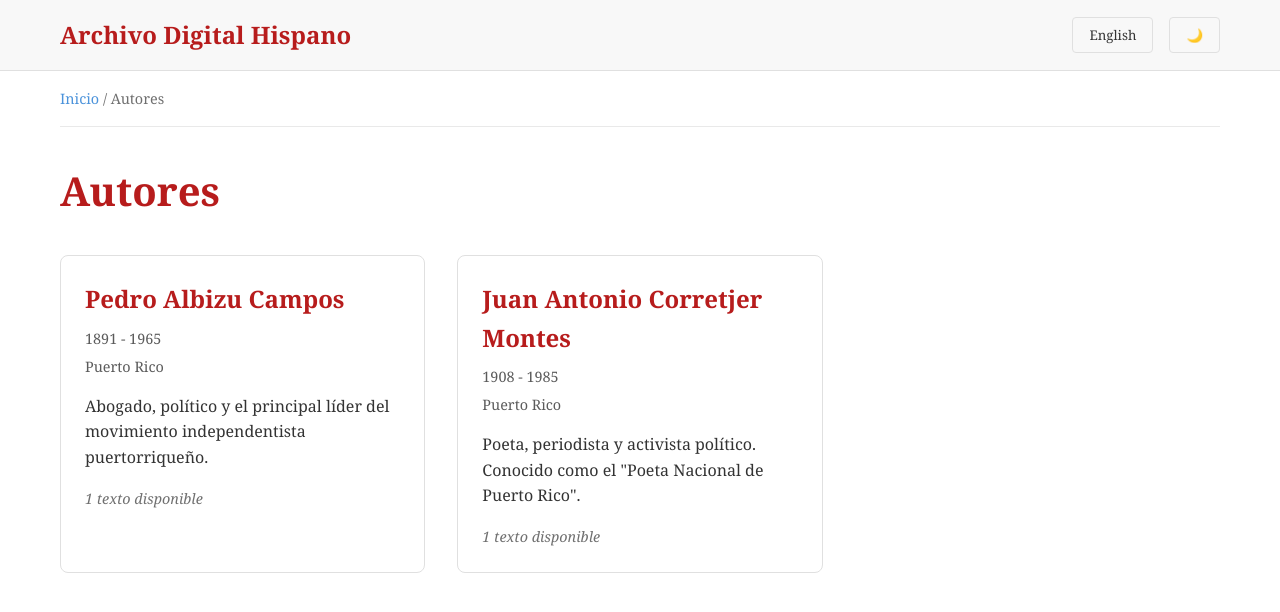
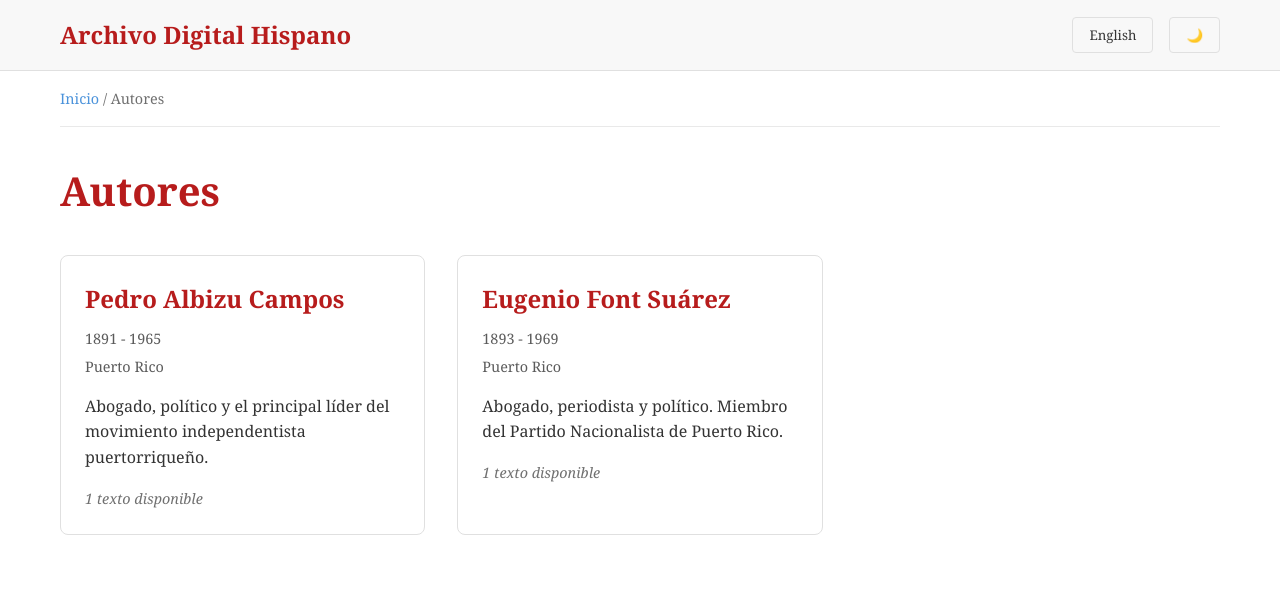
Before and after one commit to archivohispano/archivo, a Jekyll site: the page built from es/autores/index.html, in a window 1280 px wide. Shown: the top 612 px of the page. Built offline with Jekyll 4.4.1, drawn with Linux system fonts in a browser that asks for light colours.

Commit message:
Update index.html

```diff
--- a/es/autores/index.html
+++ b/es/autores/index.html
@@ -37,11 +37,12 @@
                 <p class="text-count">1 texto disponible</p>
             </article>
             <article class="author-card">
-                <h2><a href="/es/autores/juan-antonio-corretjer">Juan Antonio Corretjer Montes</a></h2>
-                <p class="author-dates">1908 - 1985</p>
+                <h2><a href="/es/autores/eugenio-font-suarez">Eugenio Font Suárez</a></h2>
+                <p class="author-dates">1893 - 1969</p>
                 <p class="author-country">Puerto Rico</p>
-                <p class="author-description">Poeta, periodista y activista político. Conocido como el "Poeta Nacional de Puerto Rico".</p>
+                <p class="author-description">Abogado, periodista y político. Miembro del Partido Nacionalista de Puerto Rico.</p>
                 <p class="text-count">1 texto disponible</p>
+            </article>
 </article>
         </div>
     </div>
```
